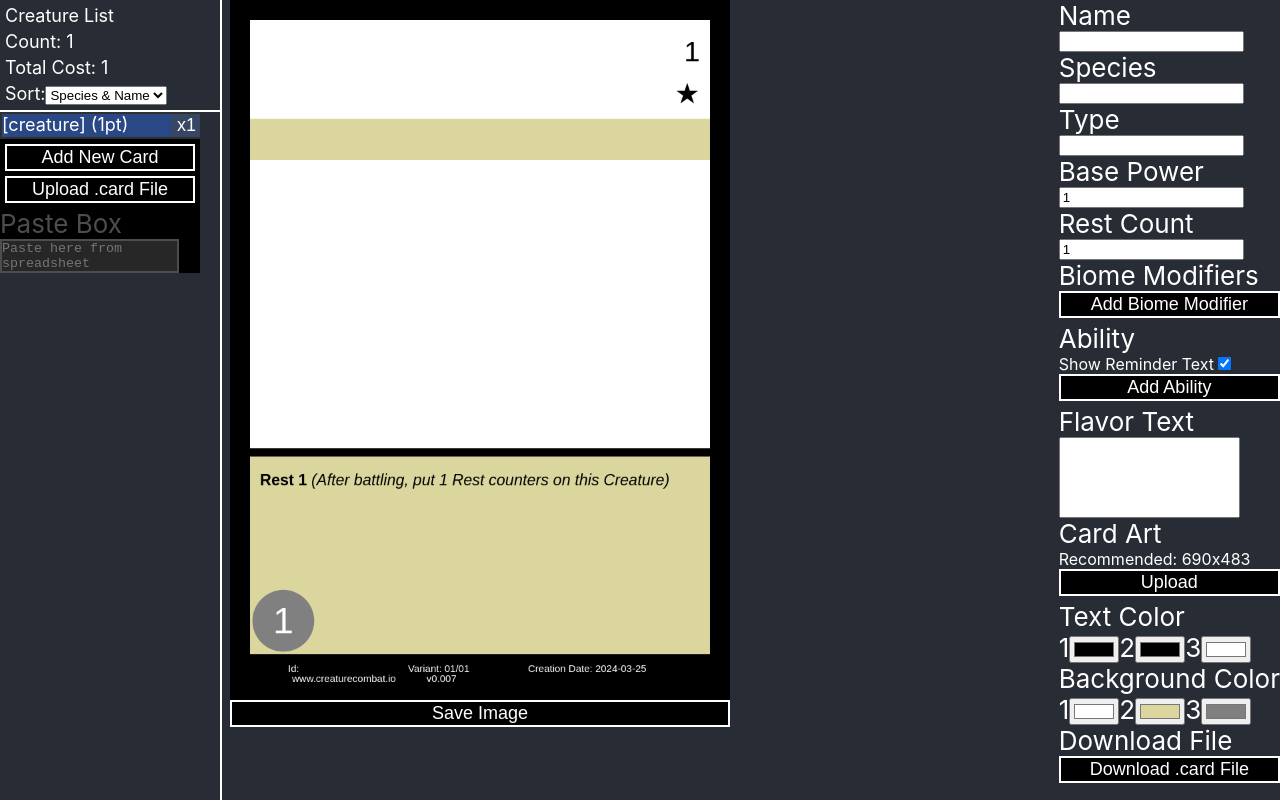
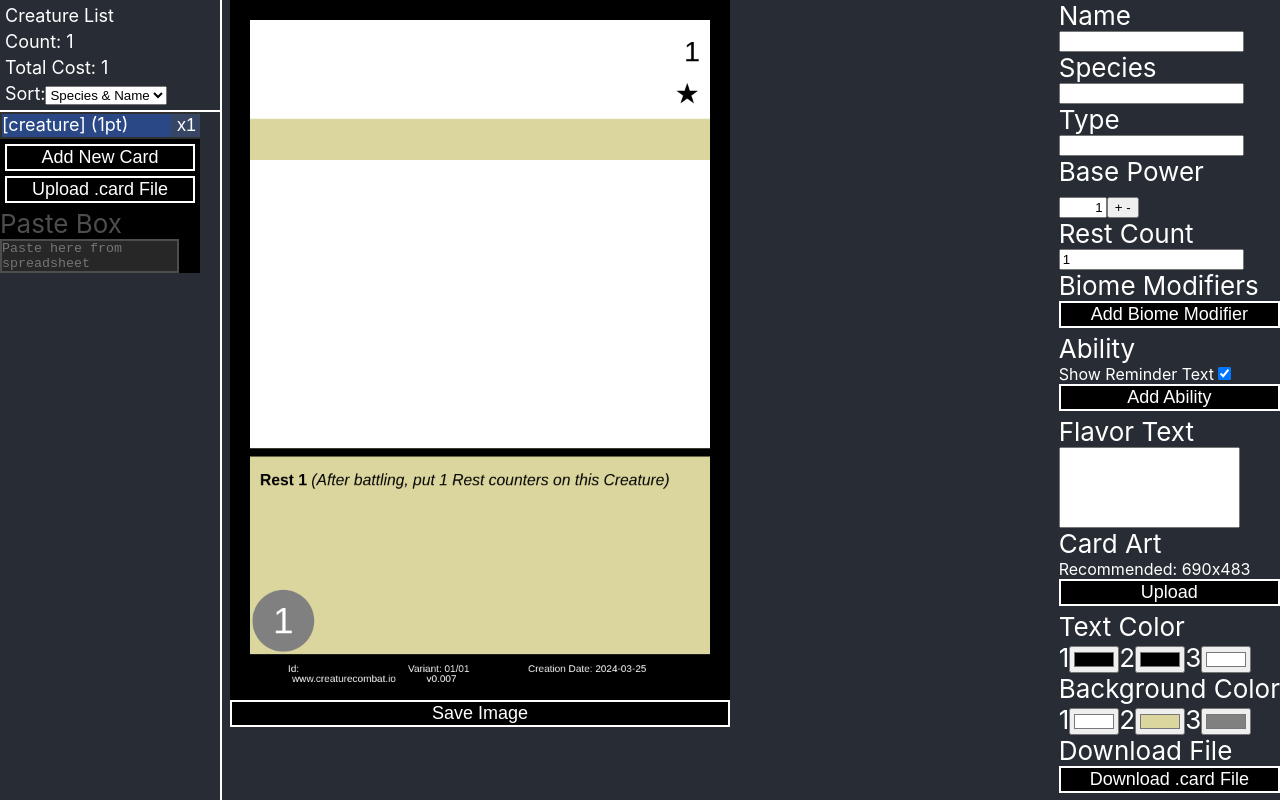
Before and after one commit to shieldgenerator7/CreatureCombat, a React (Create React App) app in the folder CardGenerator/react-canvas-draw/: page / in a window 1280 px wide. Built offline with nearby package versions, Linux system fonts and the light colour scheme.

Commit message:
Modify Counter

```diff
--- a/CardGenerator/react-canvas-draw/src/App.css
+++ b/CardGenerator/react-canvas-draw/src/App.css
@@ -212,3 +212,8 @@
     position: absolute;
     right: 0px;
 }
+
+.counter {
+    width: 40px;
+    text-align: right;
+}
--- a/CardGenerator/react-canvas-draw/src/Components/Counter.js
+++ b/CardGenerator/react-canvas-draw/src/Components/Counter.js
@@ -1,16 +1,33 @@
 "use strict";
 
 function Counter({ value, setValue, allowNegative = false }) {
+    //
+    const set = (v) => {
+        let newValue = v;
+        if (!allowNegative) {
+            newValue = Math.max(0, newValue);
+        }
+        setValue(newValue);
+    };
     return (
         <div>
-            <input type="number" className="field" onChange={(e) => {
-                let newValue = e.target.value * 1;
-                if (!allowNegative) {
-                    newValue = Math.max(0, newValue);
-                }
-                setValue(newValue);
+            <input type="text" inputMode="numeric" className="counter" onChange={(e) => {
+                let v = e.target.value * 1;
+                set(v);
             }}
-                value={value.toString()}></input>
+                value={`${value}`}></input>
+            <button
+                onClick={(e) => {
+                    set(value + 1);
+                }}
+                onContextMenu={(e) => {
+                    e.preventDefault();
+                    e.stopPropagation();
+                    set(value - 1);
+                }}
+            >
+                + -
+            </button>
         </div>
     );
 }
```
